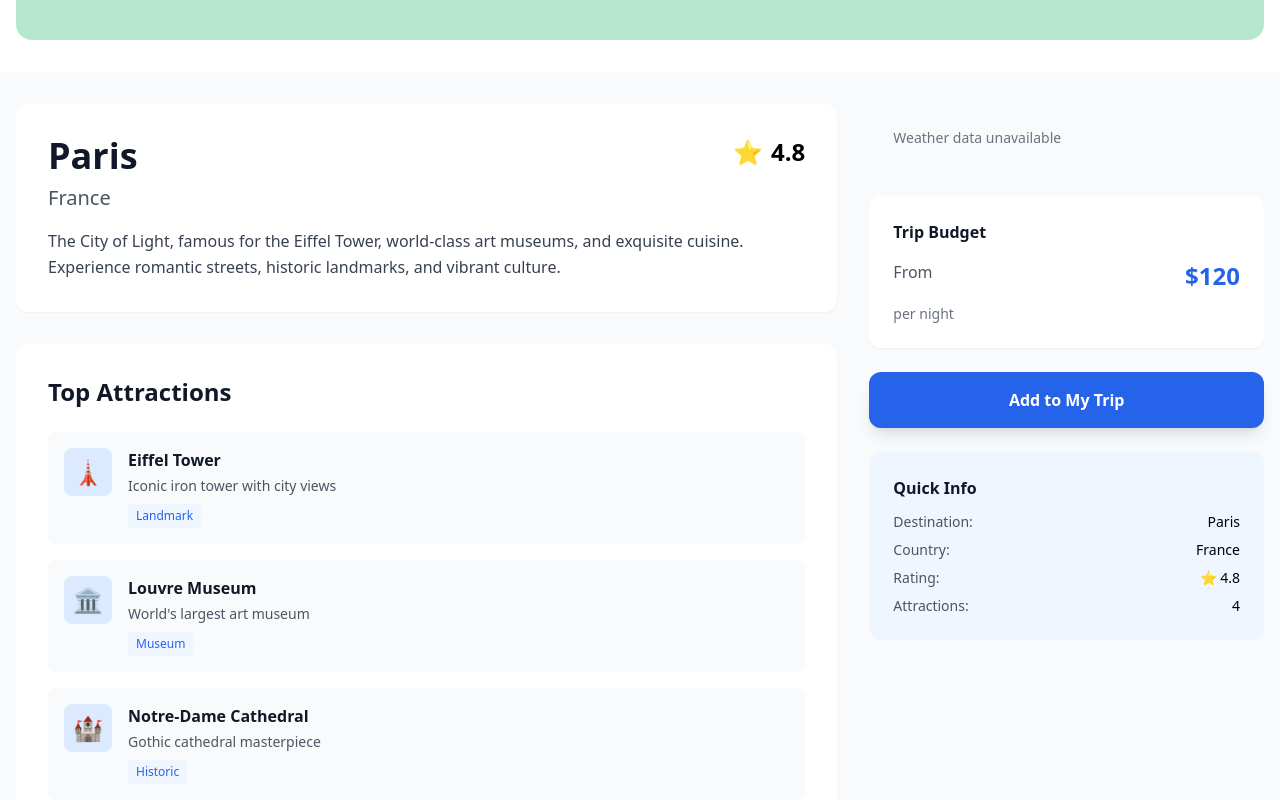
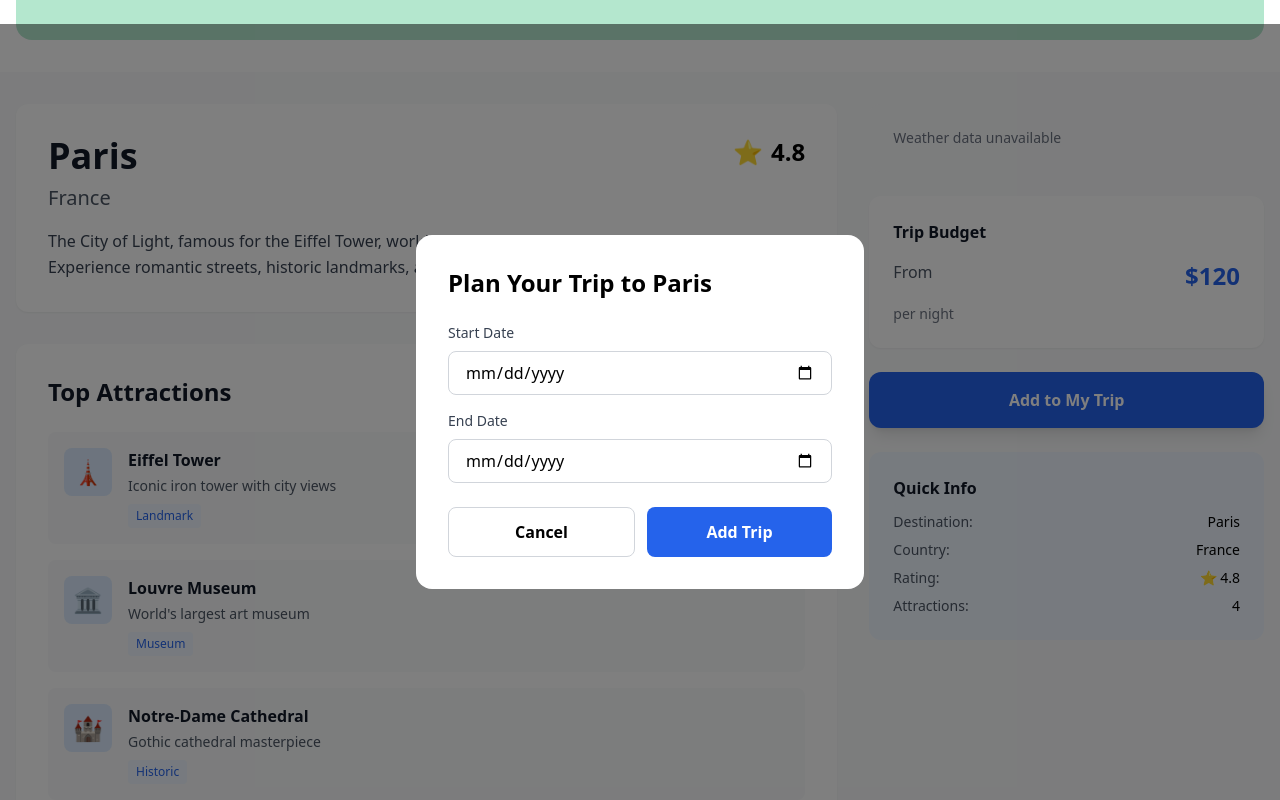
Before and after one commit to DzifaAA-19/travel-planner-app, a React (Vite) app in the folder travel-planner-app/: page /destinations/1 in a window 1280 px wide. Both pictures are taken after a click on the button "Add to My Trip". Shown: the part 501-1301 px from the top of the page. Built offline with nearby package versions, Linux system fonts and the light colour scheme; no server answers.

Commit message:
Added trip context and add-to-trip functionality with modal

```diff
--- a/travel-planner-app/src/App.jsx
+++ b/travel-planner-app/src/App.jsx
@@ -5,9 +5,11 @@ import LandingPage from './pages/LandingPage'
 import DestinationDetails from './pages/DestinationDetails'
 import ItineraryPage from './pages/ItineraryPage'
 import BudgetPage from './pages/BudgetPage'
+import { TripProvider } from './context/TripContext'
 
 function App() {
   return (
+    <TripProvider>
     <BrowserRouter>
       <div className="flex flex-col min-h-screen">
         <Navbar />
@@ -24,6 +26,7 @@ function App() {
         <Footer />
       </div>
     </BrowserRouter>
+    </TripProvider>
   )
 }
 
--- /dev/null
+++ b/travel-planner-app/src/context/TripContext.jsx
@@ -0,0 +1,97 @@
+import { createContext, useState, useContext, useEffect } from 'react'
+
+const TripContext = createContext()
+
+export function TripProvider({ children }) {
+  const [trips, setTrips] = useState([])
+  const [currentTrip, setCurrentTrip] = useState(null)
+
+  // Load trips from localStorage on mount
+  useEffect(() => {
+    const savedTrips = localStorage.getItem('travelPlannerTrips')
+    if (savedTrips) {
+      const parsedTrips = JSON.parse(savedTrips)
+      setTrips(parsedTrips)
+      if (parsedTrips.length > 0) {
+        setCurrentTrip(parsedTrips[0])
+      }
+    }
+  }, [])
+
+  // Save trips to localStorage whenever they change
+  useEffect(() => {
+    if (trips.length > 0) {
+      localStorage.setItem('travelPlannerTrips', JSON.stringify(trips))
+    }
+  }, [trips])
+
+  const addTrip = (trip) => {
+    const newTrip = {
+      id: Date.now(),
+      ...trip,
+      activities: []
+    }
+    setTrips([...trips, newTrip])
+    setCurrentTrip(newTrip)
+  }
+
+  const addActivity = (tripId, activity) => {
+    setTrips(trips.map(trip => {
+      if (trip.id === tripId) {
+        return {
+          ...trip,
+          activities: [...trip.activities, { ...activity, id: Date.now() }]
+        }
+      }
+      return trip
+    }))
+  }
+
+  const deleteActivity = (tripId, activityId) => {
+    setTrips(trips.map(trip => {
+      if (trip.id === tripId) {
+        return {
+          ...trip,
+          activities: trip.activities.filter(a => a.id !== activityId)
+        }
+      }
+      return trip
+    }))
+  }
+
+  const updateActivity = (tripId, activityId, updates) => {
+    setTrips(trips.map(trip => {
+      if (trip.id === tripId) {
+        return {
+          ...trip,
+          activities: trip.activities.map(a =>
+            a.id === activityId ? { ...a, ...updates } : a
+          )
+        }
+      }
+      return trip
+    }))
+  }
+
+  return (
+    <TripContext.Provider value={{
+      trips,
+      currentTrip,
+      setCurrentTrip,
+      addTrip,
+      addActivity,
+      deleteActivity,
+      updateActivity
+    }}>
+      {children}
+    </TripContext.Provider>
+  )
+}
+
+export function useTrips() {
+  const context = useContext(TripContext)
+  if (!context) {
+    throw new Error('useTrips must be used within TripProvider')
+  }
+  return context
+}
--- a/travel-planner-app/src/pages/DestinationDetails.jsx
+++ b/travel-planner-app/src/pages/DestinationDetails.jsx
@@ -1,10 +1,18 @@
 import { useParams, Link } from 'react-router-dom'
 import { destinations } from '../data/destinations'
 import WeatherWidget from '../components/WeatherWidget'
+import { useState } from 'react'
+import { useTrips } from '../context/TripContext'
 
 function DestinationDetails() {
   const { id } = useParams()
   const destination = destinations.find(d => d.id === parseInt(id))
+   const { addTrip, trips } = useTrips()
+  const [showModal, setShowModal] = useState(false)
+  const [tripDates, setTripDates] = useState({
+    startDate: '',
+    endDate: ''
+  })
 
   if (!destination) {
     return (
@@ -17,6 +25,25 @@ function DestinationDetails() {
         </div>
       </div>
     )
+  }
+
+  const handleAddToTrip = () => {
+    if (!tripDates.startDate || !tripDates.endDate) {
+      alert('Please select start and end dates')
+      return
+    }
+
+    addTrip({
+      destination: destination.name,
+      destinationId: destination.id,
+      startDate: tripDates.startDate,
+      endDate: tripDates.endDate,
+      emoji: destination.emoji,
+      color: destination.color
+    })
+
+    alert(`${destination.name} added to your trips!`)
+    setShowModal(false)
   }
 
   return (
@@ -147,10 +174,63 @@ function DestinationDetails() {
             </div>
 
             {/* Add to Trip Button */}
-            <button className="w-full bg-blue-600 text-white py-4 rounded-xl font-semibold hover:bg-blue-700 transition shadow-lg">
-              Add to My Trip
-            </button>
+<button
+  onClick={() => setShowModal(true)}
+  className="w-full bg-blue-600 text-white py-4 rounded-xl font-semibold hover:bg-blue-700 transition shadow-lg"
+>
+  Add to My Trip
+</button>
 
+{/* Modal */}
+{showModal && (
+  <div className="fixed inset-0 bg-black bg-opacity-50 flex items-center justify-center z-50 p-4">
+    <div className="bg-white rounded-2xl p-8 max-w-md w-full">
+      <h3 className="text-2xl font-bold mb-6">Plan Your Trip to {destination.name}</h3>
+
+      <div className="space-y-4 mb-6">
+        <div>
+          <label className="block text-sm font-medium text-gray-700 mb-2">
+            Start Date
+          </label>
+          <input
+            type="date"
+            value={tripDates.startDate}
+            onChange={(e) => setTripDates({...tripDates, startDate: e.target.value})}
+            className="w-full px-4 py-2 border border-gray-300 rounded-lg focus:ring-2 focus:ring-blue-500 outline-none"
+          />
+        </div>
+
+        <div>
+          <label className="block text-sm font-medium text-gray-700 mb-2">
+            End Date
+          </label>
+          <input
+            type="date"
+            value={tripDates.endDate}
+            onChange={(e) => setTripDates({...tripDates, endDate: e.target.value})}
+            min={tripDates.startDate}
+            className="w-full px-4 py-2 border border-gray-300 rounded-lg focus:ring-2 focus:ring-blue-500 outline-none"
+          />
+        </div>
+      </div>
+
+      <div className="flex gap-3">
+        <button
+          onClick={() => setShowModal(false)}
+          className="flex-1 px-6 py-3 border border-gray-300 rounded-lg font-semibold hover:bg-gray-50"
+        >
+          Cancel
+        </button>
+        <button
+          onClick={handleAddToTrip}
+          className="flex-1 px-6 py-3 bg-blue-600 text-white rounded-lg font-semibold hover:bg-blue-700"
+        >
+          Add Trip
+        </button>
+      </div>
+    </div>
+  </div>
+)}
             {/* Quick Info */}
             <div className="bg-blue-50 rounded-xl p-6">
               <h3 className="font-semibold text-gray-900 mb-3">Quick Info</h3>
```
